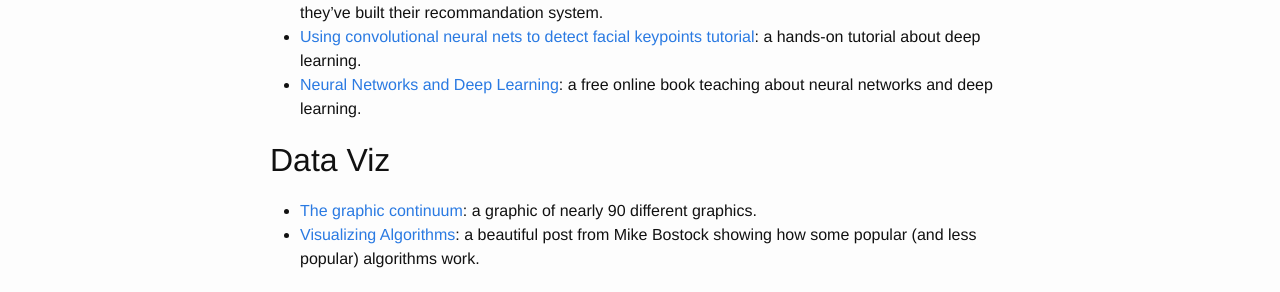
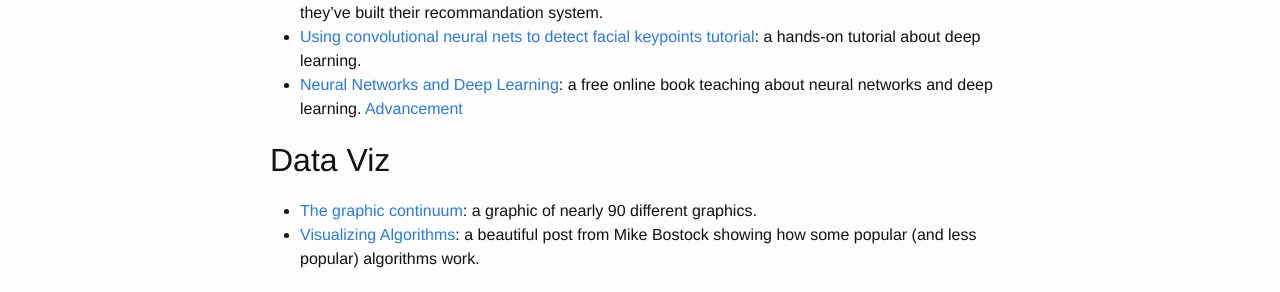
Before and after one commit to seiteta/seiteta.github.io_old, a Jekyll site: the page built from _posts/2015-01-04-articles.md, in a window 1280 px wide. Shown: the part 286-578 px from the top of the page. Built offline with Jekyll 4.4.1, drawn with Linux system fonts in a browser that asks for light colours.

Commit message:
Update 2015-01-04-articles.md

```diff
--- a/_posts/2015-01-04-articles.md
+++ b/_posts/2015-01-04-articles.md
@@ -9,7 +9,7 @@ tags: links
 
 * [Personalized Recommendations at Etsy](https://codeascraft.com/2014/11/17/personalized-recommendations-at-etsy/): a post from the Etsy engineering team explaining how they've built their recommandation system.
 * [Using convolutional neural nets to detect facial keypoints tutorial](http://danielnouri.org/notes/2014/12/17/using-convolutional-neural-nets-to-detect-facial-keypoints-tutorial/): a hands-on tutorial about deep learning.
-* [Neural Networks and Deep Learning](http://neuralnetworksanddeeplearning.com/): a free online book teaching about neural networks and deep learning.
+* [Neural Networks and Deep Learning](http://neuralnetworksanddeeplearning.com/): a free online book teaching about neural networks and deep learning. [Advancement](http://neuralnetworksanddeeplearning.com/chap1.html#learning_with_gradient_descent)
 
 ## Data Viz
 
```
